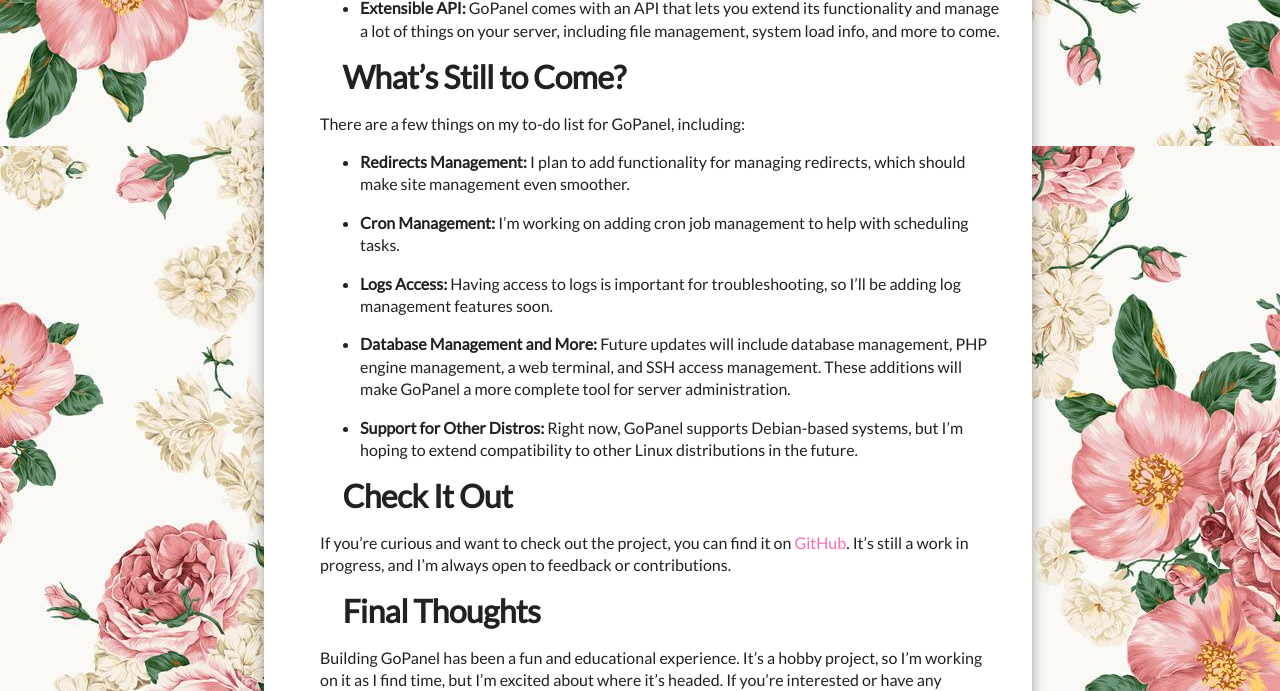
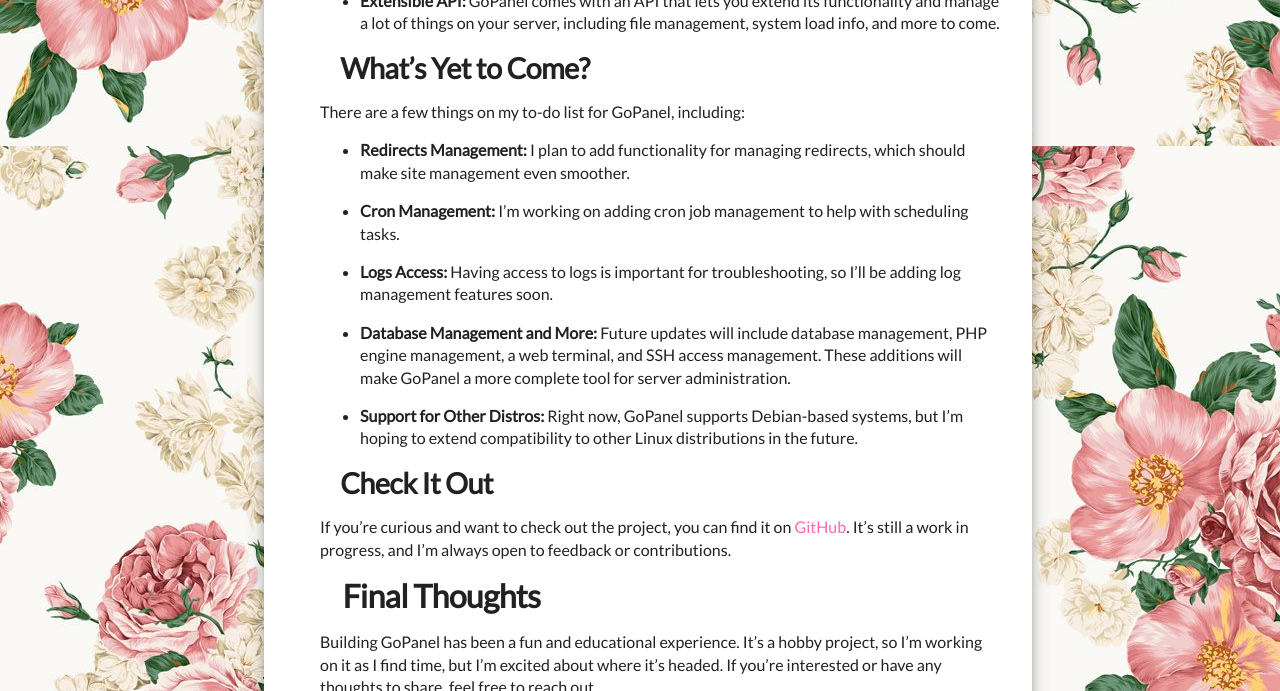
Before and after one commit to xaymup/xaymup.github.io, a Jekyll site: the page built from _posts/2024-9-9-gopanel.md, in a window 1280 px wide and 900 px high, scrolled down 3245 px, cut to the strip 209-900 px from the top of the window. Built offline with Jekyll 4.4.1, drawn with Linux system fonts in a browser that asks for light colours.

Commit message:
Update 2024-9-9-gopanel.md

```diff
--- a/_posts/2024-9-9-gopanel.md
+++ b/_posts/2024-9-9-gopanel.md
@@ -5,11 +5,11 @@ title: GoPanel, A Minimalist Server Management Panel Written In Go
 
 I wanted to share a little bit about a side project I’ve been working on recently. It’s called **GoPanel**. It’s a minimalist server management panel designed for easily managing LEMP (Linux, Nginx, MySQL/MariaDB, PHP) stacks. I’ve been having a lot of fun building it and thought I’d give you a peek into what it does and where it’s headed.
 
-## What is GoPanel?
+### What is GoPanel?
 
 GoPanel is a server management panel that I built using Go for the backend and Vue.js for the front end. The main idea was to create a simple and effective tool for managing LEMP stacks on Debian-based systems. If you’re familiar with server management, you know it can sometimes get pretty complex to set things up for your website, so I wanted to create something that makes the process a bit easier.
 
-## What’s Inside?
+### What’s Inside?
 
 <img width="750" src="https://github.com/user-attachments/assets/eb0f7f77-111c-4e47-a597-3b216c1b56e0">
 
@@ -31,7 +31,7 @@ Here’s a quick rundown of what GoPanel offers so far:
 
 - **Extensible API:** GoPanel comes with an API that lets you extend its functionality and manage a lot of things on your server, including file management, system load info, and more to come.
 
-## What’s Still to Come?
+### What’s Yet to Come?
 
 There are a few things on my to-do list for GoPanel, including:
 
@@ -45,7 +45,7 @@ There are a few things on my to-do list for GoPanel, including:
 
 - **Support for Other Distros:** Right now, GoPanel supports Debian-based systems, but I’m hoping to extend compatibility to other Linux distributions in the future.
 
-## Check It Out
+### Check It Out
 
 If you’re curious and want to check out the project, you can find it on [GitHub](https://github.com/xaymup/GoPanel). It’s still a work in progress, and I’m always open to feedback or contributions.
 
```
